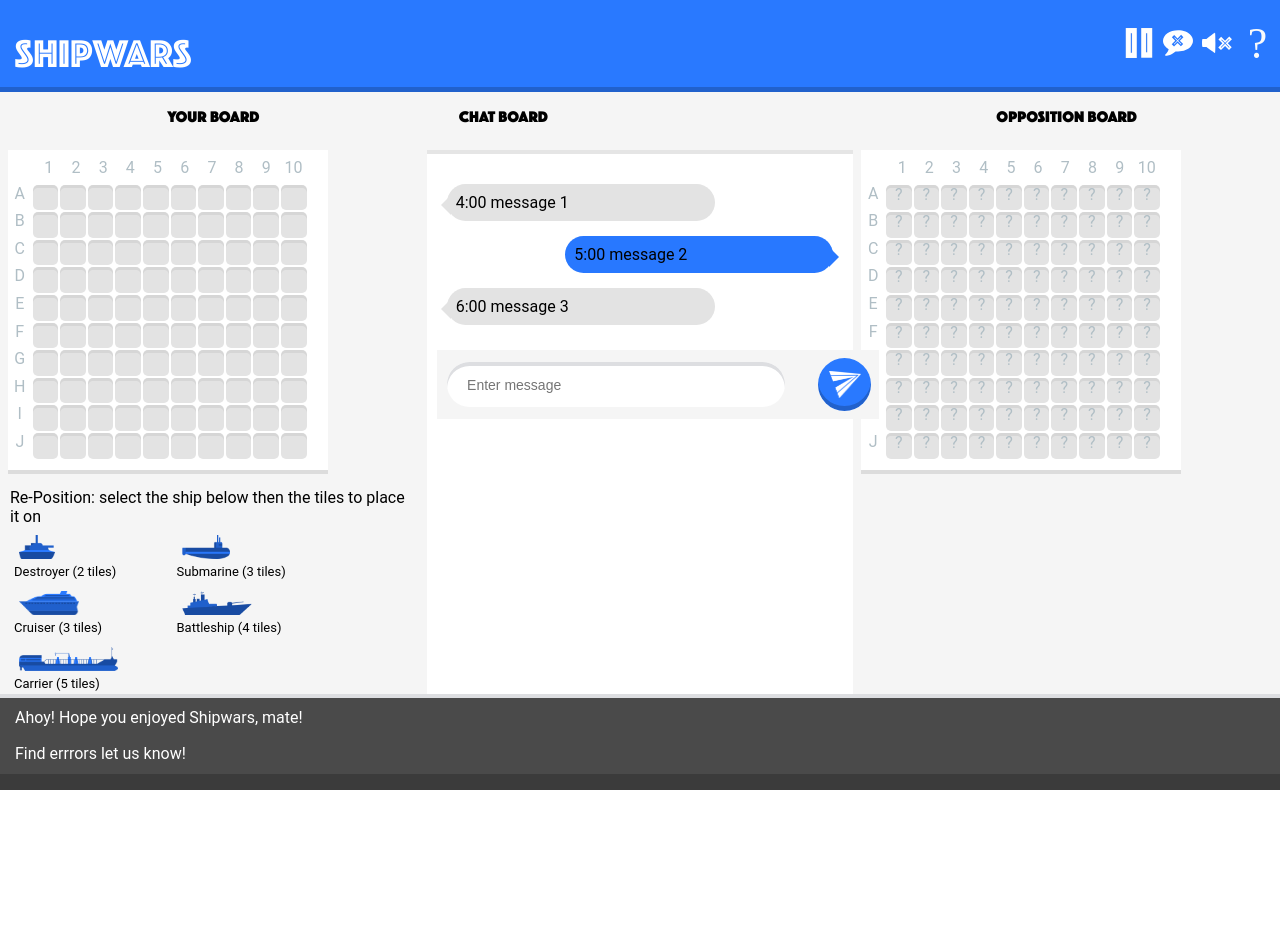
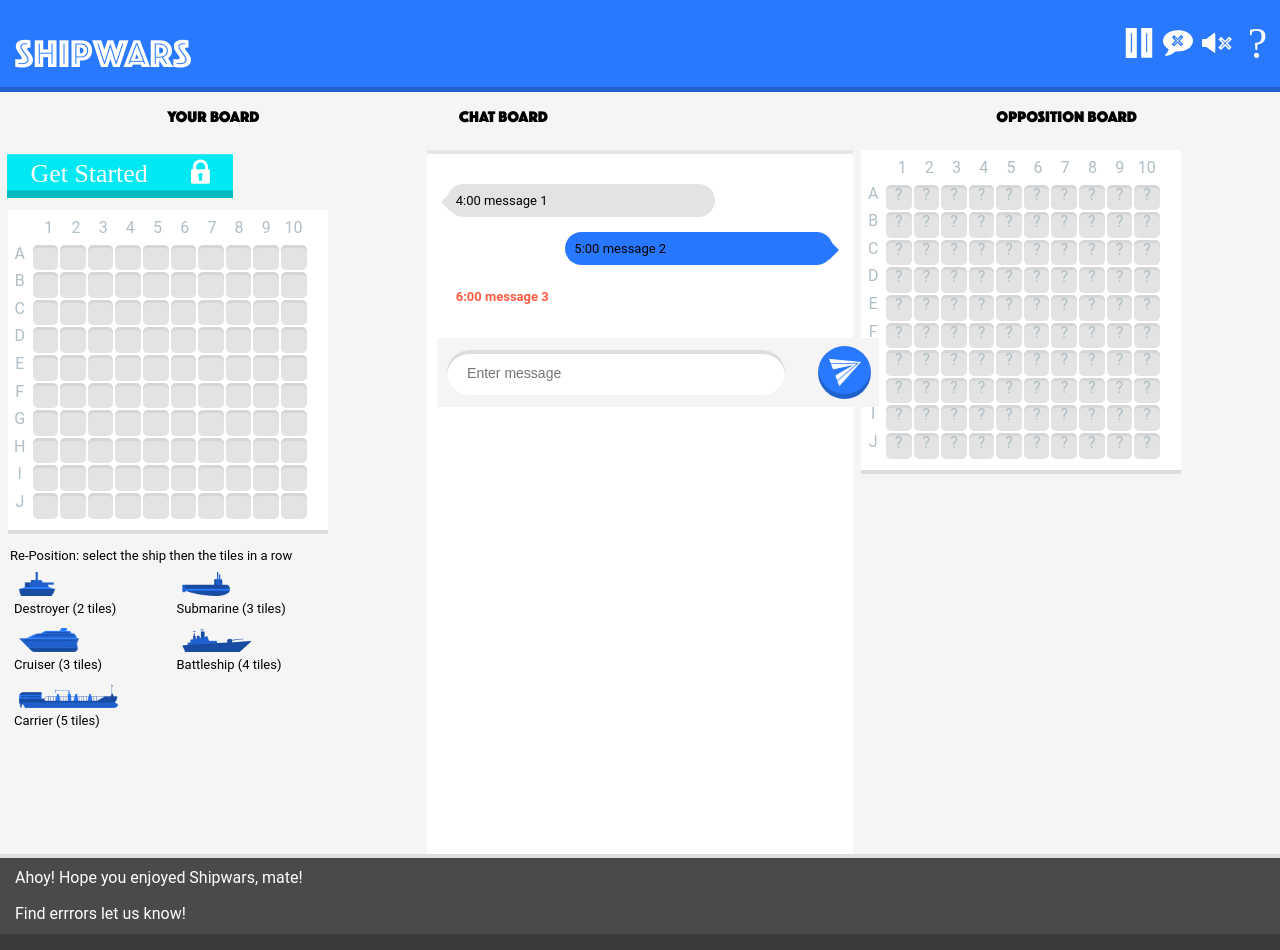
Before and after one commit to hilwat/shipwars, a React (Create React App) app: page / in a window 1280 px wide. Shown: the top 950 px of the page. Before the commit the page ends 800 px from the top, so only its background shows below. Built offline with nearby package versions, Linux system fonts and the light colour scheme.

Commit message:
chat formating

```diff
--- a/public/index.html
+++ b/public/index.html
@@ -22,7 +22,7 @@
       work correctly both with client-side routing and a non-root public URL.
       Learn how to configure a non-root public URL by running `npm run build`.
     -->
-    <title>Shipwars</title>
+    <title>Shipwars: Free Battleship Game</title>
   </head>
   <body>
     <noscript>You need to enable JavaScript to run this app.</noscript>
--- a/src/Gamepage/Chatboard.js
+++ b/src/Gamepage/Chatboard.js
@@ -10,7 +10,7 @@ const Chatboard = () =>
 				</div>
 			</div>
 			<div id="chat-box" className="messageboard clearfix" >
-				<ul class="messages clearfix">
+				<ul className="messages clearfix">
 					<li className="yourmsg"> 4:00 message 1</li>
 					<li className="oppmsg"> 5:00 message 2</li>
 					<li className="system"> 6:00 message 3</li>
--- a/src/Gamepage/Chatmessage.css
+++ b/src/Gamepage/Chatmessage.css
@@ -145,11 +145,12 @@ ul.messages li {
 	color: #000000 ;
 	margin-bottom: 15px;
 	font-family: 'Roboto', sans-serif;
+	font-size: 13px;
 }
 
 ul.messages li:after, ul.messages li:before {
 	right: 100%;
-	top: 40%;
+	top: 39%;
 	border: solid transparent;
 	content: " ";
 	height: 0;
@@ -162,28 +163,44 @@ ul.messages li:after {
 	border-color: rgba(166, 172, 186, 0);
 	border-right-color: #E3E3E3;;
 	border-width: 10px;
-	margin-top: -5px;
+	margin-top: -6px;
 }
 ul.messages li:before {
 	border-color: rgba(0, 0, 0, 0);
 	border-right-color: transparent;
 	border-width: 26px;
-	margin-top: -26px;
+	margin-top: -28px;
 }
 
-ul.messages li:nth-child(2n) {
+ul.messages .oppmsg {
 	background: #2878ff;
 	float: right;
 }
 
-ul.messages li:nth-child(2n):after, ul.messages li:nth-child(2n):before {
+ul.messages .system {
+	background: none;
+	color: #FF5C42;
+	font-weight: 600;
+}
+
+ul.messages .system:after {
+	border-left-color: transparent;
+	border-right-color: transparent;
+}
+
+ul.messages .oppmsg:after, ul.messages li:nth-child(2n):before {
 	border-right-color: transparent;
 	left: 100%;
 }
 
-ul.messages li:nth-child(2n):after {
+ul.messages .oppmsg:after {
 	border-left-color: #2878ff;
 }
-ul.messages li:nth-child(2n):before {
+
+ul.messages .system:after {
 	border-left-color: transparent;
 }
+
+ul.messages .oppmsg:before {
+	border-left-color: transparent;
+}
--- a/src/Gamepage/Gamepage.js
+++ b/src/Gamepage/Gamepage.js
@@ -9,6 +9,8 @@ import OppBoard from "./OppBoard.js";
 import OppHeader from "./OppHeader.js"
 import Chatboard from "./Chatboard.js"
 import GameNav from "./GameNav.js"
+import ShipLock from "./ShipSelectorLock.js"
+
 
 
 const Gamepage = () => (
@@ -18,6 +20,7 @@ const Gamepage = () => (
 		<div className="board-with-panel">
 			<div className="left-panel">
 				<YourHeader></YourHeader>
+				<ShipLock></ShipLock>
 				<YourBoard></YourBoard>
 				<YourShipSelector></YourShipSelector>
 			</div>
--- a/src/Gamepage/NavButtons/Pause.js
+++ b/src/Gamepage/NavButtons/Pause.js
@@ -4,7 +4,7 @@ import './NavButtons.css';
 const Pause = ({onPlayerClick}) => {
   return (
 		<svg className="navmenubtn" width="320px" height="362px" viewBox="0 0 320 362" version="1.1" xmlns="http://www.w3.org/2000/svg" xmlnsXlink="http://www.w3.org/1999/xlink" onClick={onPlayerClick}>
-				<g id="Page-1" stroke="none" stroke-width="1" fill="none" fill-rule="evenodd">
+				<g id="Page-1" stroke="none" strokeWidth="1" fill="none" fillRule="evenodd">
 						<g id="Artboard-Copy-5" transform="translate(-113.000000, -84.000000)" fill="#FFFFFF" stroke="#979797">
 								<path d="M113.5,84.5 L113.5,445.5 L246.5,445.5 L246.5,84.5 L113.5,84.5 Z M174.5,146.5 L187.5,146.5 L187.5,382.5 L174.5,382.5 L174.5,146.5 Z" id="Combined-Shape"></path>
 								<path d="M299.5,85.5 L299.5,443.5 L432.5,443.5 L432.5,85.5 L299.5,85.5 Z M358.5,148.5 L371.5,148.5 L371.5,377.5 L358.5,377.5 L358.5,148.5 Z" id="Combined-Shape"></path>
--- /dev/null
+++ b/src/Gamepage/ShipSelectorLock.css
@@ -0,0 +1,4 @@
+.shiplock {
+	width: 15em;
+	height: 3em;
+}
--- /dev/null
+++ b/src/Gamepage/ShipSelectorLock.js
@@ -0,0 +1,40 @@
+import React from 'react'
+import './ShipSelectorLock.css';
+
+const ShipLock = () => {
+  return (
+			<svg className="shiplock" width="480px" height="102px" viewBox="0 0 480 102" version="1.1" xmlns="http://www.w3.org/2000/svg" xmlnsXlink="http://www.w3.org/1999/xlink">
+					<defs>
+							<filter x="-20.3%" y="-15.6%" width="140.7%" height="131.2%" filterUnits="objectBoundingBox" id="filter-1">
+									<feOffset dx="0" dy="2" in="SourceAlpha" result="shadowOffsetOuter1"></feOffset>
+									<feGaussianBlur stdDeviation="2" in="shadowOffsetOuter1" result="shadowBlurOuter1"></feGaussianBlur>
+									<feColorMatrix values="0 0 0 0 0   0 0 0 0 0   0 0 0 0 0  0 0 0 0.5 0" type="matrix" in="shadowBlurOuter1" result="shadowMatrixOuter1"></feColorMatrix>
+									<feMerge>
+											<feMergeNode in="shadowMatrixOuter1"></feMergeNode>
+											<feMergeNode in="SourceGraphic"></feMergeNode>
+									</feMerge>
+							</filter>
+							<rect id="path-2" x="81" y="1010" width="480" height="93"></rect>
+							<filter x="-1.7%" y="-8.6%" width="103.3%" height="117.2%" filterUnits="objectBoundingBox" id="filter-3">
+									<feOffset dx="0" dy="-16" in="SourceAlpha" result="shadowOffsetInner1"></feOffset>
+									<feComposite in="shadowOffsetInner1" in2="SourceAlpha" operator="arithmetic" k2="-1" k3="1" result="shadowInnerInner1"></feComposite>
+									<feColorMatrix values="0 0 0 0 0   0 0 0 0 0   0 0 0 0 0  0 0 0 0.200888813 0" type="matrix" in="shadowInnerInner1"></feColorMatrix>
+							</filter>
+					</defs>
+					<g id="Page-1" stroke="none" strokeWidth="1" fill="none" fillRule="evenodd">
+							<g id="Game" transform="translate(-81.000000, -1001.000000)">
+									<g id="locked-padlock" filter="url(#filter-1)" transform="translate(363.000000, 1010.000000)"></g>
+									<g id="Rectangle-1">
+											<use fill="#00E8F1" fillRule="evenodd" xlinkHref="#path-2"></use>
+											<use fill="black" fillOpacity="1" filter="url(#filter-3)" xlinkHref="#path-2"></use>
+									</g>
+									<path d="M509.162409,1041.92633 L508.148364,1041.92633 L508.148364,1037.20073 C508.148364,1028.46038 501.182317,1021.15905 492.475587,1021.00319 C492.237687,1020.99894 491.762313,1020.99894 491.52452,1021.00319 C482.817576,1021.15905 475.851636,1028.46038 475.851636,1037.20073 L475.851636,1041.92633 L474.837485,1041.92633 C473.274719,1041.92633 472,1043.53198 472,1045.51503 L472,1069.21671 C472,1071.19752 473.274719,1072.81818 474.837591,1072.81818 L509.162409,1072.81818 C510.725174,1072.81818 512,1071.19752 512,1069.21671 L512,1045.51503 C512,1043.53209 510.725281,1041.92633 509.162409,1041.92633 Z M495.262078,1057.61558 L495.262078,1064.91199 C495.262078,1065.74748 494.562577,1066.45455 493.726408,1066.45455 L490.273483,1066.45455 C489.437206,1066.45455 488.737705,1065.74748 488.737705,1064.91199 L488.737705,1057.61558 C487.9267,1056.81729 487.454545,1055.71346 487.454545,1054.49239 C487.454545,1052.17844 489.243268,1050.1901 491.517595,1050.09823 C491.758608,1050.08847 492.241392,1050.08847 492.482405,1050.09823 C494.756732,1050.1901 496.545455,1052.17844 496.545455,1054.49239 C496.545238,1055.71346 496.073083,1056.81729 495.262078,1057.61558 Z M502,1041.90909 L492.934083,1041.90909 L491.9749,1041.90909 L482.909091,1041.90909 L482.909091,1037.08113 C482.909091,1031.76186 487.19484,1027.36364 492.454438,1027.36364 C497.714035,1027.36364 502,1031.76186 502,1037.08113 L502,1041.90909 L502,1041.90909 Z" id="Shape" fill="#FFFFFF" fillRule="nonzero"></path>
+									<text id="LOCK-BOARD" fontFamily="Phosphate-Solid, Phosphate" fontSize="55" fontWeight="normal" fill="#FFFFFF">
+											<tspan x="131.025" y="1069">Get Started</tspan>
+									</text>
+							</g>
+					</g>
+			</svg>
+	)
+}
+export default ShipLock
--- a/src/Gamepage/YourShipSelector.css
+++ b/src/Gamepage/YourShipSelector.css
@@ -1,9 +1,10 @@
 .ship-overview{
-	font-family: roboto;
+	font-family: 'Roboto', sans-serif;
+	font-size:13px;
 }
 
 .ship-selector{
-	height: 200px;
+	height: 300px;
 	padding: 10px;
 }
 
--- a/src/Gamepage/YourShipSelector.js
+++ b/src/Gamepage/YourShipSelector.js
@@ -9,7 +9,7 @@ import Carrier from '../Images/Img-Carrier-Ship.png';
 const YourShipSelector = () =>
 	<div>
 		<div className="ship-selector">
-			<h2 className="ship-overview">Re-Position: select the ship below then the tiles to place it on </h2>
+			<h4 className="ship-overview">Re-Position: select the ship then the tiles in a row </h4>
 			<div className="selector-column">
 				<div className="selector-row">
 					<div className="selector-square"><img src={Destroyer} alt="blue destroyer" className="shipimg"></img>Destroyer (2 tiles)</div>
```
